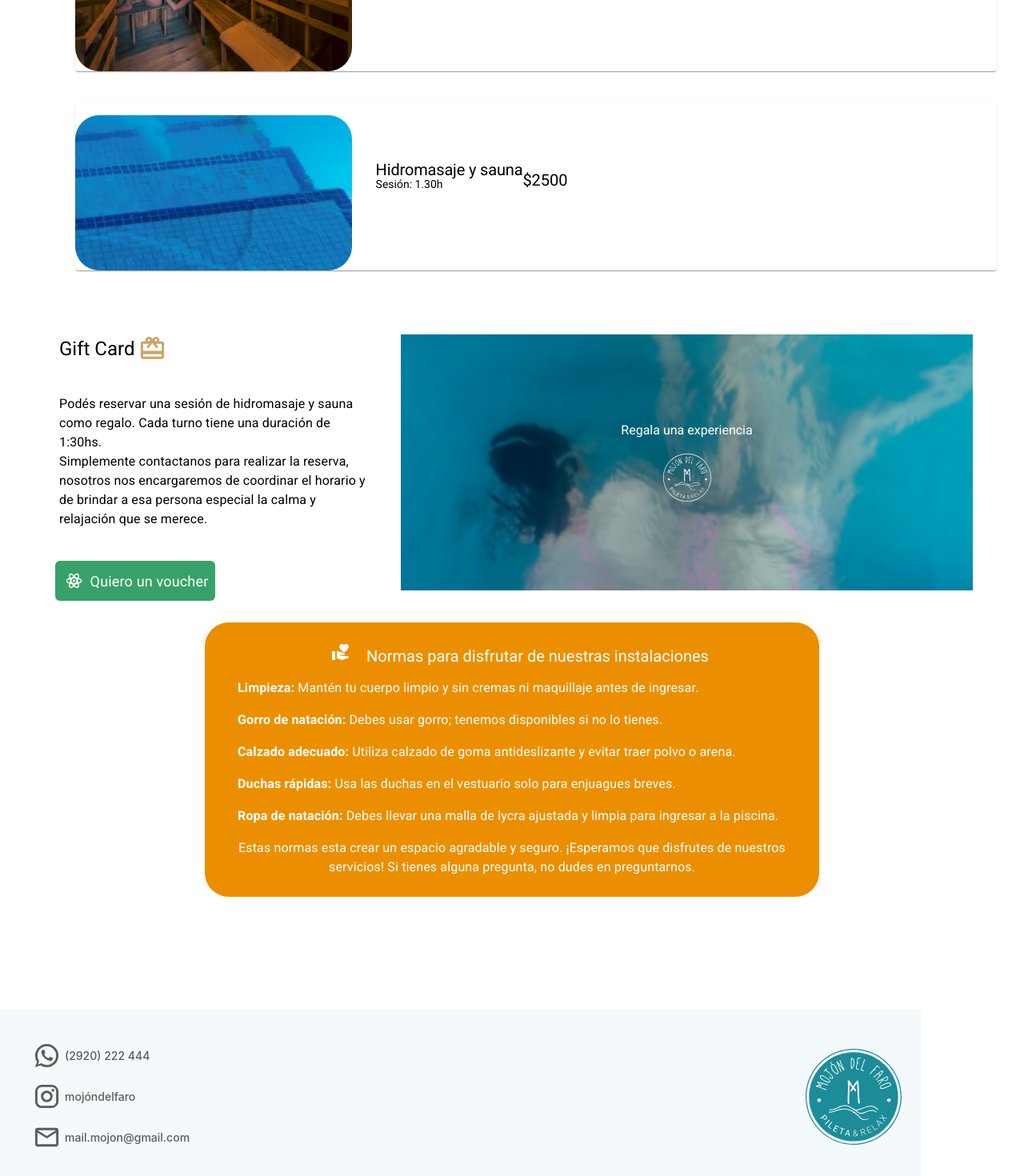
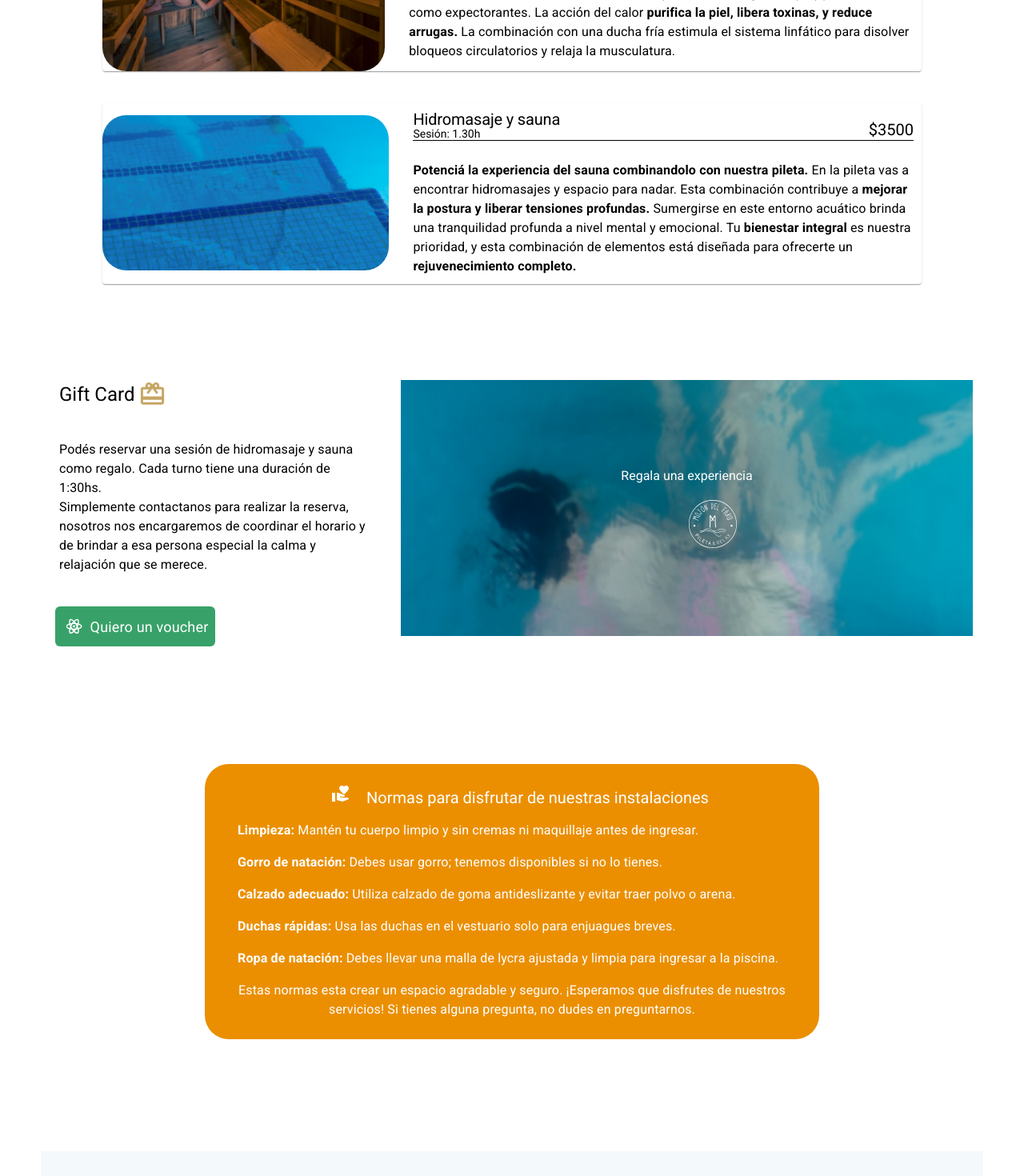
Before and after one commit to MateoFernandezBanchi/MojonDelFaro, a React (Vite) app: page /relax in a window 1280 px wide. Shown: the part 280-1750 px from the top of the page at 80% size. Built offline with nearby package versions, Linux system fonts and the light colour scheme.

Commit message:
changes footer

```diff
--- a/src/components/card/CardAcordeon.jsx
+++ b/src/components/card/CardAcordeon.jsx
@@ -76,8 +76,8 @@ export default function CardAcordeon({
               xs: "100%", // Estilo para pantallas extra pequeñas
               sm: "100%", // Estilo para pantallas pequeñas
               md: "100%", // Estilo para pantallas medianas
-              lg: "30%", // Estilo para pantallas grandes
-              xl: "30%", // ,
+              lg: "35%", // Estilo para pantallas grandes
+              xl: "35%", // ,
             }
           }}
         />
--- a/src/components/card/styles.css
+++ b/src/components/card/styles.css
@@ -6,8 +6,8 @@ span {
 }
 @media screen and (min-width: 1024px) {
     .cardContent {
-        width:80%;
-        justify-content: flex-start;
+        width:50vw !important;
+        justify-content: center !important;
     }
   .imageCard {
     width: 40%;
@@ -20,16 +20,19 @@ span {
     width:auto;
     display:flex;
     flex-direction: column;
-
+    justify-content: center;
+    max-width: 100vw !important;
   }
   .cardMainContent div{
     display:flex;
     justify-content: space-between;
+    max-width: 100vw !important;
 
   }
   .cardFirstContent {
     display:flex;
     flex-direction: column;
+
   }
   .boxPrice {
     align-self: flex-end;
@@ -52,8 +55,7 @@ span {
   box-shadow: 0px 18px 15px -3px rgba(0,0,0,0.8) !important;
 }
 .cardAcordeonContainer {
-  margin:5vh 0;
-  margin-left: 30px;
-
+  margin: 5vh auto;
+  width:80% !important;
 }
 }
--- a/src/components/footer/Footer.jsx
+++ b/src/components/footer/Footer.jsx
@@ -38,12 +38,13 @@ const Footer = () => {
           height: "15vh",
         }}
         alt="Logo Mojo del Faro"
-        src="/assets/LogoPrincipal.svg"
+        src="/assets/Logo2.png"
+        className="logoFooter"
       />
       <List className="footerList">
         <ListItem>
           <a target="_blank" href="https://wa.me/+542920222444">
-            <WhatsAppIcon fontSize="large" /> (2920) 222 444
+            <WhatsAppIcon fontSize="large" /> (2920) 41-6145
           </a>
         </ListItem>
         <ListItem>
--- a/src/components/footer/styles.css
+++ b/src/components/footer/styles.css
@@ -3,10 +3,18 @@
   .footerList li a{
     color:rgba(92, 92, 92, 1)
   }
+  .footerList li a:hover {
+    font-size:17px;
+  }
   .footerContainer {
     justify-content: space-between;
     padding:25px ;
     box-sizing: border-box;
-    width: 90% !important;
+    width: 92% !important;
+    margin:0 auto;
+  }
+  .logoFooter {
+    width:120px !important;
+    height: 120px !important;
   }
 }
--- a/src/components/navBar/styles.css
+++ b/src/components/navBar/styles.css
@@ -17,5 +17,6 @@ ul li a p:hover {
     .logoNavbar {
         width:60px;
         height:60px;
+        margin-left:5vw;
     }
 }
--- a/src/pages/Clases.jsx
+++ b/src/pages/Clases.jsx
@@ -16,6 +16,8 @@ export const Clases = () => {
           display: "flex",
           flexDirection: "column",
           gap: "5vh",
+width:"98vw",
+overflow:"hidden"
         }}
       >
         <CardAcordeon
@@ -36,13 +38,13 @@ export const Clases = () => {
           subtitulo={"Profes: Mónica Millapi y Lucas Suarez."}
           texto1={"De 8 a 12 años"}
           texto2={"Miércoles 18h o Sábado 11h"}
-          precio={"$5500 - 2 veces por semana: $9500"}
+          precio={"$5500"}
         >
           <Box sx={{display:"flex", flexDirection:"column"}}>
           <Typography>
           La natación <span>desarrolla confianza y habilidades acuáticas</span> para disfrutar del agua de manera segura A través de <span>actividades interactivas y juegos</span> trabajamos <span>desde la flotación básica hasta las técnicas avanzadas de natación</span> promoviendo la autoestima, concentración y resistencia física.
           </Typography>
-          {/* <Typography sx={{fontSize:"20px", fontWeight:"semi-bold"}}>Precio 2 veces por semana: $9500</Typography> */}
+          <Typography sx={{fontSize:"20px", fontWeight:"semi-bold"}}>Precio 2 veces por semana: $9500</Typography>
           </Box>
         </CardAcordeon>
         <CardAcordeon
--- a/src/pages/PiletaLibre.jsx
+++ b/src/pages/PiletaLibre.jsx
@@ -11,7 +11,7 @@ const PiletaLibre = () => {
   ScrollToTop();
   return (
     <>
-      <Box sx={{ margin: "15vh auto" }} className="piletaLibreContainer">
+      <Box sx={{ margin: "20vh auto" }} className="piletaLibreContainer">
         <CardAcordeon
           imagen={"/assets/NatacionAdultos.png"}
           titulo={"Entrena a tu ritmo"}
--- a/src/pages/Relax.jsx
+++ b/src/pages/Relax.jsx
@@ -37,20 +37,22 @@ const Relax = () => {
           subtitulo={"Sesión:30min"}
           texto1={""}
           precio={"$1500"}
-          texto={
-            "Es una cabina diseñada para 4 a 6 personas, con bancos para descansar. Se utilizan hidrolatos naturales elaborados en la zona (romero, menta y eucalipto) para actuar como expectorantes. La acción del calor purifica la piel, libera toxinas, y reduce arrugas. La combinación con una ducha fría estimula el sistema linfático para disolver bloqueos circulatorios y relaja la musculatura."
-          }
-        />
+      >
+        <Typography>
+        Es una cabina diseñada para <span>4 a 6 personas</span>, con bancos para descansar. Se utilizan <span>hidrolatos naturales</span> elaborados en la zona (romero, menta y eucalipto) para actuar como expectorantes. La acción del calor <span>purifica la piel, libera toxinas, y reduce arrugas.</span> La combinación con una ducha fría estimula el sistema linfático para disolver bloqueos circulatorios y relaja la musculatura.
+        </Typography>
+      </CardAcordeon>
         <CardAcordeon
           imagen={"/assets/HidromasajeSauna.png"}
           titulo={"Hidromasaje y sauna"}
           subtitulo={"Sesión: 1.30h"}
           texto1={""}
-          precio={"$2500"}
-          texto={
-            "Potenciá la experiencia del sauna combinandola con nuestra pileta. En ella vas a encontrar  hidromasajes  y espacio para nadar. Esta combinación no solo contribuye a mejorar la postura y liberar tensiones profundas, sino que también disuelve esas antiguas contracturas. Sumergirse en este entorno acuático brinda una tranquilidad profunda a nivel mental y emocional. Tu bienestar integral es nuestra prioridad, y esta combinación de elementos está diseñada para ofrecerte un rejuvenecimiento completo."
-          }
-        />
+          precio={"$3500"}
+        >
+          <Typography>
+          <span>Potenciá la experiencia del sauna combinandolo con nuestra pileta.</span> En la pileta vas a encontrar hidromasajes  y espacio para nadar. Esta combinación contribuye a <span>mejorar la postura y liberar tensiones profundas.</span> Sumergirse en este entorno acuático brinda una tranquilidad profunda a nivel mental y emocional. Tu <span>bienestar integral</span> es nuestra prioridad, y esta combinación de elementos está diseñada para ofrecerte un <span>rejuvenecimiento completo.</span>
+          </Typography>
+        </CardAcordeon>
         <Box className="giftCardContainer" id="giftCard" ref={giftCard}>
           <Box className="giftTextContainer">
             <Box sx={{marginLeft:"10px"}}>
--- a/src/pages/styles.css
+++ b/src/pages/styles.css
@@ -21,6 +21,7 @@ span {
     .giftCardContainer {
         height: 40vh;
         flex-direction: row;
+        margin:10vh auto 25vh auto;
     }
     .giftTextContainer {
         width:43%;
```
Also changed, not shown: public/assets/Logo2.png.
